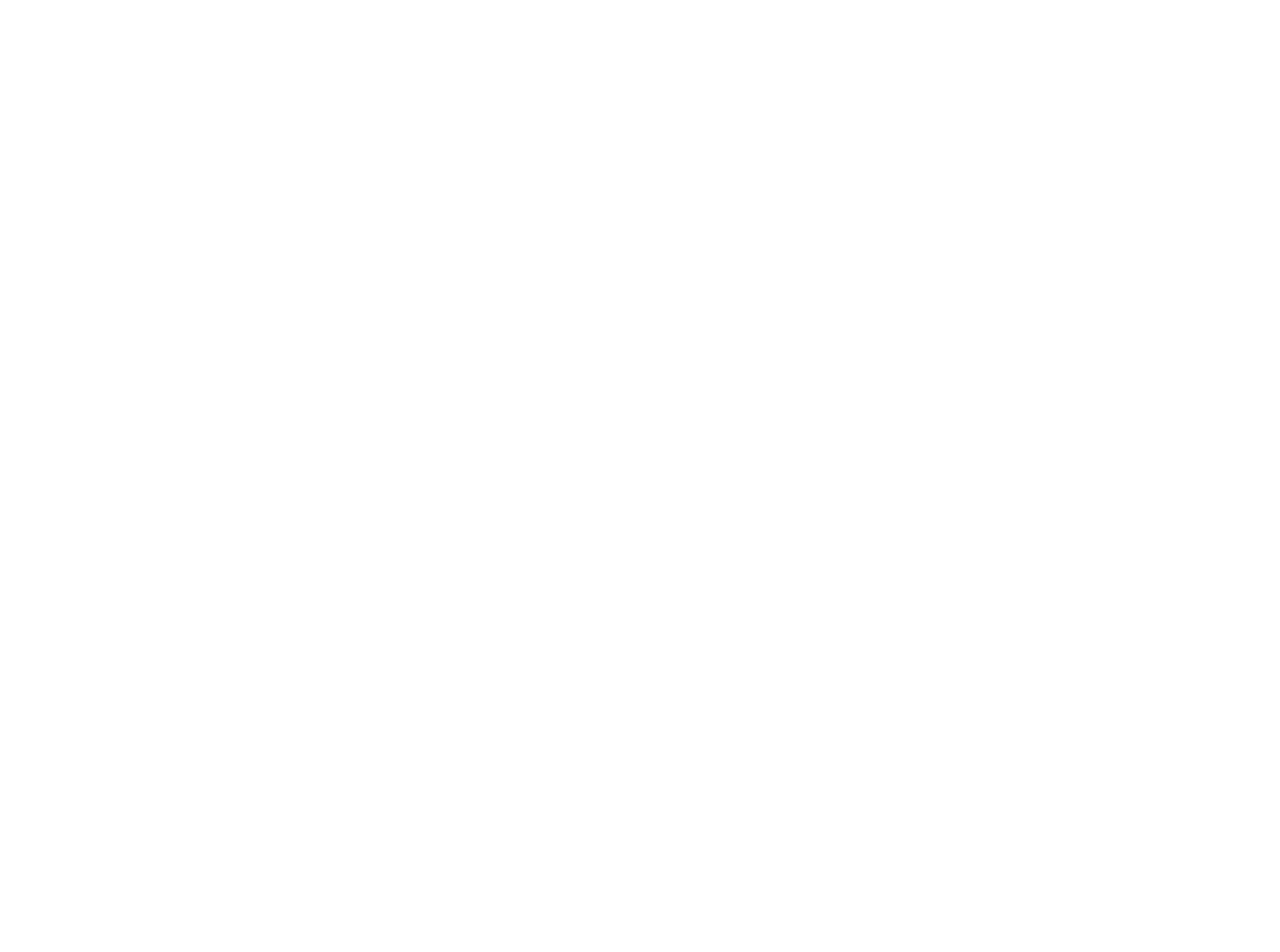
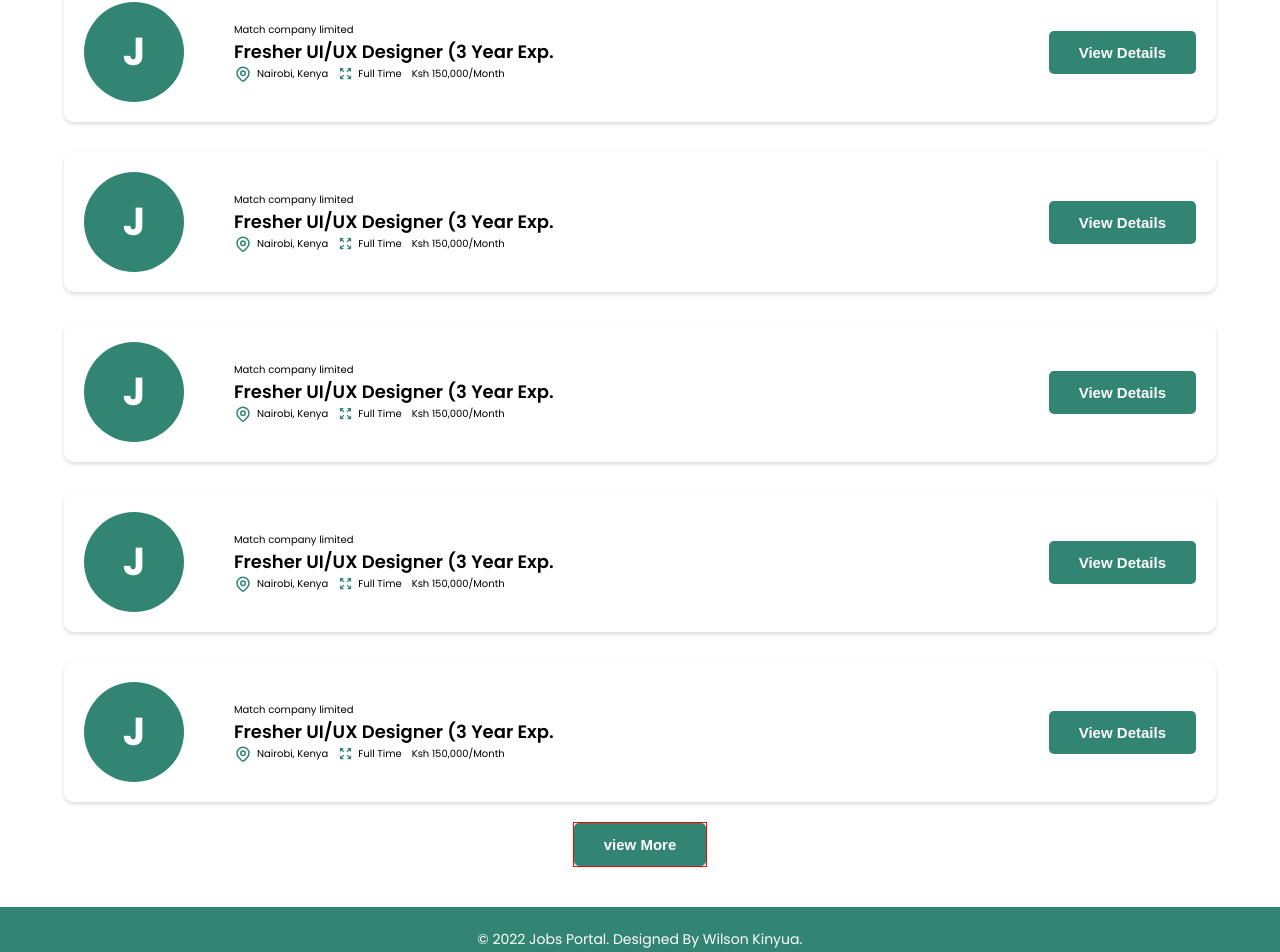
Before and after one commit to Techtees/jobsportal, a React (Create React App) app: page / in a window 1280 px wide. Shown: the part 1736-2688 px from the top of the page. Before the commit the page ends 1645 px from the top, so only its background shows below. Built offline with nearby package versions, Linux system fonts and the light colour scheme.

Commit message:
include job list and footer ui

```diff
--- a/src/App.js
+++ b/src/App.js
@@ -1,6 +1,8 @@
 import Header from "./components/Header";
 import Home from "./components/Home";
 import Categories from "./components/Categories";
+import Joblist from "./components/Joblist";
+import Footer from "./components/footer";
 
 
 function App() {
@@ -10,6 +12,8 @@
      <main className="">
       <Home />
       <Categories />
+      <Joblist />
+       <Footer />
      </main>
     </>
   );
```
